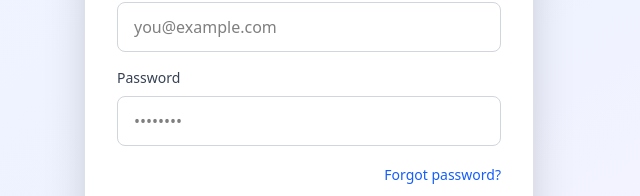
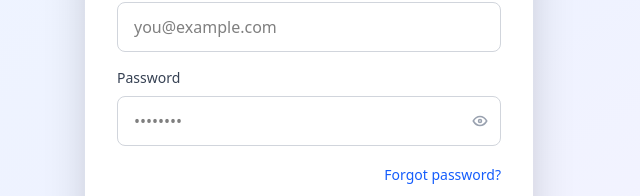
Before and after one commit to Voninkazo/chat-bot-app, a React (Vite) app: page /login in a window 1280 px wide. Shown: the part 279-475 px from the top of the page, without its empty margins (331-971 px from the left). Built offline with nearby package versions, Linux system fonts and the light colour scheme; no server answers.

Commit message:
Add new password visibility toggle component and used it accross forms

```diff
--- a/src/components/LoginForm.tsx
+++ b/src/components/LoginForm.tsx
@@ -1,22 +1,13 @@
-import userStore from "../stores/userStore";
+import userStore, { User } from "../stores/userStore";
 import React, { useState } from "react";
 import { useNavigate, useLocation } from "react-router-dom";
 import { GoogleIcon } from "./GoogleIcon";
 import { Button } from "./Button";
 import { Input } from "./Input";
+import { PasswordInput } from "./PasswordInput";
 import { redirectToGoogleLogin } from "../utils";
 
 const API_URL = import.meta.env.VITE_API_URL;
-
-interface User {
-  id: number;
-  email: string;
-  full_name: string;
-  is_admin: boolean;
-  is_active: boolean;
-  created_at: string;
-  updated_at: string;
-}
 
 interface FormErrors {
   email?: string;
@@ -35,7 +26,10 @@ const validatePassword = (password: string): string => {
   return "";
 };
 
-const validate = (formData: { email: string; password: string }): FormErrors => {
+const validate = (formData: {
+  email: string;
+  password: string;
+}): FormErrors => {
   return {
     email: validateEmail(formData.email) || undefined,
     password: validatePassword(formData.password) || undefined,
@@ -44,7 +38,11 @@ const validate = (formData: { email: string; password: string }): FormErrors =>
 
 export const LoginForm = () => {
   const [loading, setLoading] = useState(false);
-  const [formData, setFormData] = useState({ email: "", password: "", fullName: "" });
+  const [formData, setFormData] = useState({
+    email: "",
+    password: "",
+    fullName: "",
+  });
   const [formErrors, setFormErrors] = useState<FormErrors>({});
   const [error, setError] = useState("");
   const [success, setSuccess] = useState("");
@@ -61,11 +59,21 @@ export const LoginForm = () => {
     setSuccess("");
 
     // Clear field-level error on change
-    if (name === "email") setFormErrors((prev) => ({ ...prev, email: validateEmail(value) || undefined }));
-    if (name === "password") setFormErrors((prev) => ({ ...prev, password: validatePassword(value) || undefined }));
+    if (name === "email")
+      setFormErrors((prev) => ({
+        ...prev,
+        email: validateEmail(value) || undefined,
+      }));
+    if (name === "password")
+      setFormErrors((prev) => ({
+        ...prev,
+        password: validatePassword(value) || undefined,
+      }));
   };
 
-  const handleUserLogin = async (e: React.FormEvent<HTMLFormElement>): Promise<void> => {
+  const handleUserLogin = async (
+    e: React.FormEvent<HTMLFormElement>,
+  ): Promise<void> => {
     e.preventDefault();
     setError("");
     setSuccess("");
@@ -82,7 +90,10 @@ export const LoginForm = () => {
         method: "POST",
         headers: { "Content-Type": "application/json" },
         credentials: "include",
-        body: JSON.stringify({ email: formData.email, password: formData.password }),
+        body: JSON.stringify({
+          email: formData.email,
+          password: formData.password,
+        }),
       });
 
       const data: { user?: User; detail?: string } = await response.json();
@@ -121,7 +132,9 @@ export const LoginForm = () => {
 
       <form onSubmit={handleUserLogin} className="space-y-4">
         <div>
-          <label className="block text-sm font-medium text-gray-700 mb-2">Email</label>
+          <label className="block text-sm font-medium text-gray-700 mb-2">
+            Email
+          </label>
           <Input
             type="email"
             name="email"
@@ -137,9 +150,10 @@ export const LoginForm = () => {
         </div>
 
         <div>
-          <label className="block text-sm font-medium text-gray-700 mb-2">Password</label>
-          <Input
-            type="password"
+          <label className="block text-sm font-medium text-gray-700 mb-2">
+            Password
+          </label>
+          <PasswordInput
             name="password"
             value={formData.password}
             onChange={handleInputChange}
@@ -153,7 +167,10 @@ export const LoginForm = () => {
         </div>
 
         <div className="text-right mt-1">
-          <a href="/forgot-password" className="text-sm text-blue-600 hover:underline">
+          <a
+            href="/forgot-password"
+            className="text-sm text-blue-600 hover:underline"
+          >
             Forgot password?
           </a>
         </div>
--- /dev/null
+++ b/src/components/PasswordInput.tsx
@@ -0,0 +1,34 @@
+import { useState } from "react";
+import { IconEye, IconEyeOff } from "@tabler/icons-react";
+import { Input } from "./Input";
+import clsx from "clsx";
+
+type PasswordInputProps = Omit<
+  React.InputHTMLAttributes<HTMLInputElement>,
+  "type"
+> & {
+  className?: string;
+};
+
+export const PasswordInput = ({ className, ...props }: PasswordInputProps) => {
+  const [visible, setVisible] = useState(false);
+
+  return (
+    <div className="relative">
+      <Input
+        {...props}
+        type={visible ? "text" : "password"}
+        className={clsx("pr-11", className)}
+      />
+      <button
+        type="button"
+        onClick={() => setVisible((v) => !v)}
+        className="absolute right-3 top-1/2 -translate-y-1/2 text-gray-400 hover:text-gray-600 transition"
+        tabIndex={-1}
+        aria-label={visible ? "Hide password" : "Show password"}
+      >
+        {visible ? <IconEyeOff size={18} /> : <IconEye size={18} />}
+      </button>
+    </div>
+  );
+};
--- a/src/components/RegisterForm.tsx
+++ b/src/components/RegisterForm.tsx
@@ -3,6 +3,7 @@ import { useNavigate } from "react-router-dom";
 import { GoogleIcon } from "./GoogleIcon";
 import { Input } from "./Input";
 import { Button } from "./Button";
+import { PasswordInput } from "./PasswordInput";
 import { redirectToGoogleLogin } from "../utils";
 
 const API_URL = import.meta.env.VITE_API_URL;
@@ -23,20 +24,29 @@ const validateEmail = (email: string): string => {
 const validatePassword = (password: string): string => {
   if (!password) return "Password is required.";
   if (password.length < 8) return "Password must be at least 8 characters.";
-  if (!/[A-Z]/.test(password)) return "Password must contain at least one uppercase letter.";
-  if (!/[a-z]/.test(password)) return "Password must contain at least one lowercase letter.";
-  if (!/[0-9]/.test(password)) return "Password must contain at least one number.";
+  if (!/[A-Z]/.test(password))
+    return "Password must contain at least one uppercase letter.";
+  if (!/[a-z]/.test(password))
+    return "Password must contain at least one lowercase letter.";
+  if (!/[0-9]/.test(password))
+    return "Password must contain at least one number.";
   return "";
 };
 
 const validateFullName = (fullName: string): string => {
   if (!fullName.trim()) return "Full name is required.";
-  if (fullName.trim().length < 2) return "Full name must be at least 2 characters.";
-  if (!/^[a-zA-Z\s'-]+$/.test(fullName)) return "Full name contains invalid characters.";
+  if (fullName.trim().length < 2)
+    return "Full name must be at least 2 characters.";
+  if (!/^[a-zA-Z\s'-]+$/.test(fullName))
+    return "Full name contains invalid characters.";
   return "";
 };
 
-const validate = (formData: { email: string; password: string; fullName: string }): FormErrors => {
+const validate = (formData: {
+  email: string;
+  password: string;
+  fullName: string;
+}): FormErrors => {
   return {
     email: validateEmail(formData.email) || undefined,
     password: validatePassword(formData.password) || undefined,
@@ -46,7 +56,11 @@ const validate = (formData: { email: string; password: string; fullName: string
 
 export const RegisterForm = () => {
   const [loading, setLoading] = useState(false);
-  const [formData, setFormData] = useState({ email: "", password: "", fullName: "" });
+  const [formData, setFormData] = useState({
+    email: "",
+    password: "",
+    fullName: "",
+  });
   const [formErrors, setFormErrors] = useState<FormErrors>({});
   const [errorMessage, setErrorMessage] = useState("");
   const [successMessage, setSuccessMessage] = useState("");
@@ -67,11 +81,16 @@ export const RegisterForm = () => {
     // Real-time per-field validation
     const validator = validators[name];
     if (validator) {
-      setFormErrors((prev) => ({ ...prev, [name]: validator(value) || undefined }));
+      setFormErrors((prev) => ({
+        ...prev,
+        [name]: validator(value) || undefined,
+      }));
     }
   };
 
-  const handleRegister = async (e: React.FormEvent<HTMLFormElement>): Promise<void> => {
+  const handleRegister = async (
+    e: React.FormEvent<HTMLFormElement>,
+  ): Promise<void> => {
     e.preventDefault();
     setErrorMessage("");
     setSuccessMessage("");
@@ -129,7 +148,9 @@ export const RegisterForm = () => {
 
       <form onSubmit={handleRegister} className="space-y-4">
         <div>
-          <label className="block text-sm font-medium text-gray-700 mb-2">Email</label>
+          <label className="block text-sm font-medium text-gray-700 mb-2">
+            Email
+          </label>
           <Input
             type="email"
             name="email"
@@ -139,13 +160,16 @@ export const RegisterForm = () => {
             placeholder="you@example.com"
             className={formErrors.email ? "border-red-400" : ""}
           />
-          {formErrors.email && <p className="text-red-500 text-xs mt-1">{formErrors.email}</p>}
+          {formErrors.email && (
+            <p className="text-red-500 text-xs mt-1">{formErrors.email}</p>
+          )}
         </div>
 
         <div>
-          <label className="block text-sm font-medium text-gray-700 mb-2">Password</label>
-          <Input
-            type="password"
+          <label className="block text-sm font-medium text-gray-700 mb-2">
+            Password
+          </label>
+          <PasswordInput
             name="password"
             value={formData.password}
             onChange={handleChange}
@@ -153,11 +177,15 @@ export const RegisterForm = () => {
             placeholder="••••••••"
             className={formErrors.password ? "border-red-400" : ""}
           />
-          {formErrors.password && <p className="text-red-500 text-xs mt-1">{formErrors.password}</p>}
+          {formErrors.password && (
+            <p className="text-red-500 text-xs mt-1">{formErrors.password}</p>
+          )}
         </div>
 
         <div>
-          <label className="block text-sm font-medium text-gray-700 mb-2">Full Name</label>
+          <label className="block text-sm font-medium text-gray-700 mb-2">
+            Full Name
+          </label>
           <Input
             type="text"
             name="fullName"
@@ -166,7 +194,9 @@ export const RegisterForm = () => {
             required
             className={formErrors.fullName ? "border-red-400" : ""}
           />
-          {formErrors.fullName && <p className="text-red-500 text-xs mt-1">{formErrors.fullName}</p>}
+          {formErrors.fullName && (
+            <p className="text-red-500 text-xs mt-1">{formErrors.fullName}</p>
+          )}
         </div>
 
         <Button type="submit" disabled={loading} className="w-full">
```
Also changed, not shown: src/components/ResetPasswordForm.tsx (+24 -13 lines).
